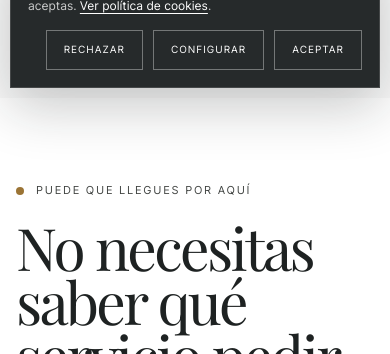
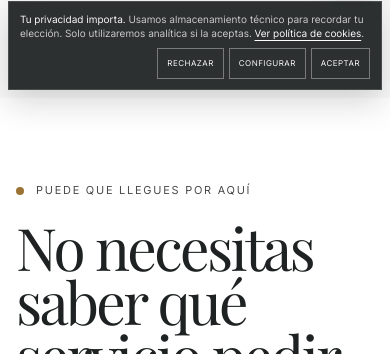
Before and after one commit to effectumasesores-ui/effectum-web, a website: page index.html in a window 390 px wide. Shown: the part 746-1100 px from the top of the page. Drawn offline with Linux system fonts and the light colour scheme.

Commit message:
Mejorar banner e integrar Analytics con consentimiento

```diff
--- a/cookie-consent.js
+++ b/cookie-consent.js
@@ -75,6 +75,7 @@
   };
 
   const showPanel = (notice, choice) => {
+    notice.querySelector('.cookie-notice')?.classList.add('is-settings');
     notice.querySelector('.cookie-notice').innerHTML = panelContent(choice);
     notice.querySelector('[data-cookie-save]')?.addEventListener('click', () => {
       rememberConsent(Boolean(notice.querySelector('[data-analytics-toggle]')?.checked));
--- a/index.html
+++ b/index.html
@@ -1,5 +1,5 @@
 <!doctype html>
-<html lang="es" data-analytics-enabled="false">
+<html lang="es" data-analytics-enabled="true" data-analytics-id="G-5T2FDRZV4B">
 <head>
   <meta charset="utf-8">
   <meta name="viewport" content="width=device-width, initial-scale=1">
@@ -18,7 +18,6 @@
   <link rel="preload" href="public/fonts/Inter-Regular.ttf" as="font" type="font/ttf" crossorigin>
   <link rel="stylesheet" href="styles.css">
   <script>document.documentElement.classList.add('js')</script>
-  <!-- TODO ANALYTICS: conectar proveedor de analítica y mapear data-event cuando se decida la herramienta y el modelo de consentimiento. -->
   <script type="application/ld+json">
   {
     "@context": "https://schema.org",
--- a/styles.css
+++ b/styles.css
@@ -711,40 +711,40 @@ h2 {
 .floating-whatsapp:hover { transform: translateY(-2px); box-shadow: 0 16px 38px rgba(24,30,31,.24); }
 .floating-whatsapp-mark { display: grid; width: 34px; height: 34px; place-items: center; border-radius: 50%; background: rgba(255,255,255,.12); }
 .floating-whatsapp-mark img { width: 18px; height: 18px; }
-.cookie-notice-open .floating-whatsapp { bottom: calc(var(--cookie-notice-height, 92px) + 24px + env(safe-area-inset-bottom, 0px)); }
+.cookie-notice-open .floating-whatsapp { bottom: calc(var(--cookie-notice-height, 72px) + 18px + env(safe-area-inset-bottom, 0px)); }
 
 /* Cookie notice */
 .cookie-notice-shell {
   position: fixed;
   z-index: 100;
   right: 0;
-  bottom: calc(16px + env(safe-area-inset-bottom, 0px));
+  bottom: calc(10px + env(safe-area-inset-bottom, 0px));
   left: 0;
   display: flex;
   justify-content: center;
-  padding: 0 20px;
+  padding: 0 14px;
   pointer-events: none;
 }
 
 .cookie-notice {
   display: grid;
-  width: min(860px, 100%);
+  width: min(980px, 100%);
   grid-template-columns: 1fr auto;
-  gap: 24px;
+  gap: 16px;
   align-items: center;
   border: 1px solid rgba(255,255,255,.14);
-  padding: 16px 18px 16px 22px;
-  background: rgba(31,36,37,.97);
-  box-shadow: 0 18px 54px rgba(20,24,25,.24);
+  padding: 11px 13px 11px 16px;
+  background: rgba(31,36,37,.94);
+  box-shadow: 0 12px 32px rgba(20,24,25,.18);
   color: var(--white);
   pointer-events: auto;
 }
 
-.cookie-notice p { margin: 0; color: rgba(255,255,255,.76); font-size: 12px; line-height: 1.55; }
+.cookie-notice p { margin: 0; color: rgba(255,255,255,.76); font-size: 11px; line-height: 1.45; }
 .cookie-notice strong { color: var(--white); font-weight: 400; }
 .cookie-notice a { color: var(--white); text-decoration: underline; text-underline-offset: 3px; }
-.cookie-notice-actions { display: flex; align-items: center; gap: 10px; }
-.cookie-notice-button { min-height: 40px; border: 1px solid rgba(255,255,255,.36); padding: 0 17px; background: transparent; color: var(--white); font: inherit; font-size: 10px; letter-spacing: .1em; text-transform: uppercase; cursor: pointer; }
+.cookie-notice-actions { display: flex; align-items: center; gap: 7px; }
+.cookie-notice-button { min-height: 34px; border: 1px solid rgba(255,255,255,.36); padding: 0 12px; background: transparent; color: var(--white); font: inherit; font-size: 9px; letter-spacing: .08em; text-transform: uppercase; cursor: pointer; }
 .cookie-notice-button:hover { border-color: var(--white); background: rgba(255,255,255,.08); }
 .cookie-notice-button.is-primary { border-color: var(--white); background: var(--white); color: var(--ink); }
 .cookie-notice-button.is-primary:hover { background: rgba(255,255,255,.88); }
@@ -753,6 +753,7 @@ h2 {
 .cookie-setting strong { font-size: 12px; }
 .cookie-setting small { color: rgba(255,255,255,.72); font-size: 11px; line-height: 1.4; }
 .cookie-setting input { width: 18px; height: 18px; accent-color: var(--white); }
+.cookie-notice.is-settings { grid-template-columns: 1fr; max-width: 620px; }
 
 /* Legal pages */
 .legal-page main { min-height: 80vh; padding: calc(var(--header-height) + 70px) 0 100px; }
@@ -940,9 +941,13 @@ h2 {
 
   .floating-whatsapp { right: 14px; bottom: 14px; width: 48px; height: 48px; min-width: 48px; padding: 7px; }
   .footer-bottom { padding-right: 70px; }
-  .cookie-notice-shell { bottom: calc(10px + env(safe-area-inset-bottom, 0px)); padding: 0 10px; }
-  .cookie-notice { grid-template-columns: 1fr; gap: 14px; padding: 17px; }
-  .cookie-notice-actions { flex-wrap: wrap; justify-content: flex-end; }
+  .cookie-notice-shell { bottom: calc(8px + env(safe-area-inset-bottom, 0px)); padding: 0 8px; }
+  .cookie-notice { grid-template-columns: 1fr; gap: 8px; padding: 10px 11px; }
+  .cookie-notice p { font-size: 10px; line-height: 1.4; }
+  .cookie-notice-actions { flex-wrap: nowrap; justify-content: flex-end; gap: 5px; }
+  .cookie-notice-button { min-height: 31px; padding: 0 9px; font-size: 8px; letter-spacing: .06em; }
+  .cookie-notice.is-settings { gap: 12px; padding: 14px; }
+  .cookie-notice.is-settings .cookie-notice-actions { flex-wrap: wrap; }
 }
 
 @media (prefers-reduced-motion: reduce) {
```
